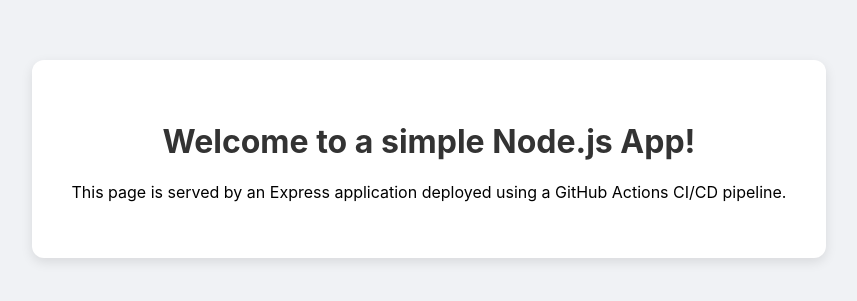
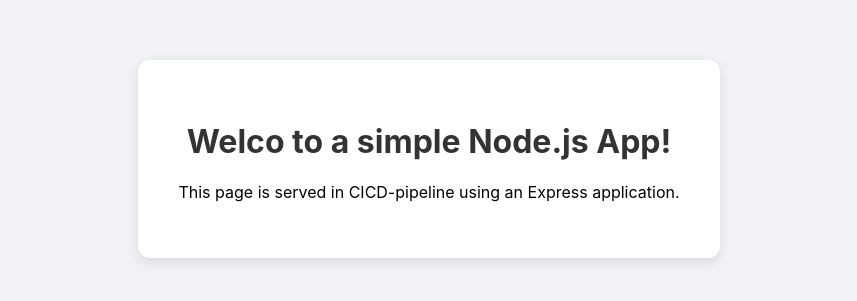
Before and after one commit to PwintThuThuSan/cmpe131-08, a plain HTML site: page index.html in a window 1280 px wide. Shown: the part 241-542 px from the top of the page, without its empty margins (211-1068 px from the left). Drawn offline with Linux system fonts and the light colour scheme.

Commit message:
Test: Break the build

```diff
--- a/index.html
+++ b/index.html
@@ -3,13 +3,13 @@
 <head>
     <meta charset="UTF-8">
     <meta name="viewport" content="width=device-width, initial-scale=1.0">
-    <title>My Web App</title>
+    <title>Introduce a typo</title>
     <link rel="stylesheet" href="./public/css/style.css">
 </head>
 <body>
     <div class="container">
-    <h1>Welcome to a simple Node.js App!</h1>
-    <p>This page is served by an Express application deployed using a GitHub Actions CI/CD pipeline.</p>
+    <h1>Welco to a simple Node.js App!</h1>
+    <p>This page is served in CICD-pipeline using an Express application.</p>
     </div>
 </body>
 </html>
```
